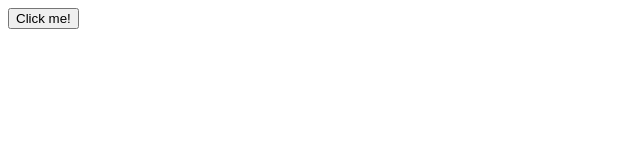
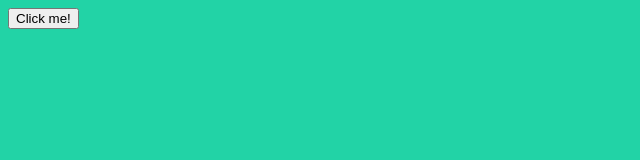
Before and after one commit to LaSkilzs/Javascript-Exercises-2, a plain HTML site: page Change Background/index.html in a window 1280 px wide. Both pictures are taken after a click on the button "Click me!". Shown: the whole page, without its empty margins (0-640 px from the left). Drawn offline with Linux system fonts and the light colour scheme.

Commit message:
Updated the answers to background color

```diff
--- a/Change Background/index.html
+++ b/Change Background/index.html
@@ -17,8 +17,15 @@
             //Create function to change background color
             function random() {
                 // generate random colors
+                let r = Math.floor(Math.random() * 256);
+                let g = Math.floor(Math.random() * 256);
+                let b = Math.floor(Math.random() * 256);
+
                 // concatenate colors
+                let color = "rgb" + "(" + r + "," + g + "," + b + ")";
+
                 // set body of document to random color
+                document.body.style.backgroundColor = color;
             }
         </script>
     </body>
```
